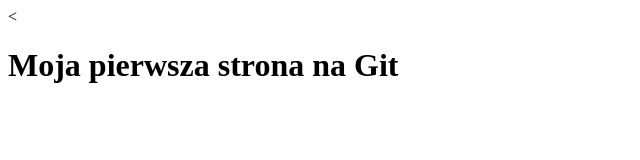
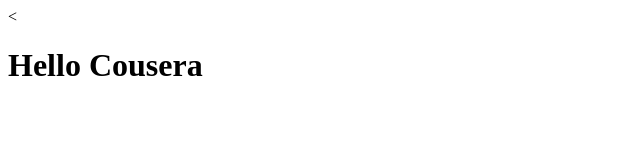
Before and after one commit to kowalendo123/kurs, a plain HTML site: page site2/index.html in a window 1280 px wide. Shown: the whole page, without its empty margins (0-640 px from the left). Drawn offline with Linux system fonts and the light colour scheme.

Commit message:
druga proba

```diff
--- a/site2/index.html
+++ b/site2/index.html
@@ -1,9 +1,9 @@
 <<!DOCTYPE html>
 <html>
 <head>
-	<title>moj pierwszy git</title>
+<title>moj pierwszy git</title>
 </head>
 <body>
-	<h1>Moja pierwsza strona na Git</h1>
+<h1>Hello Cousera</h1>
 </body>
 </html>
```
